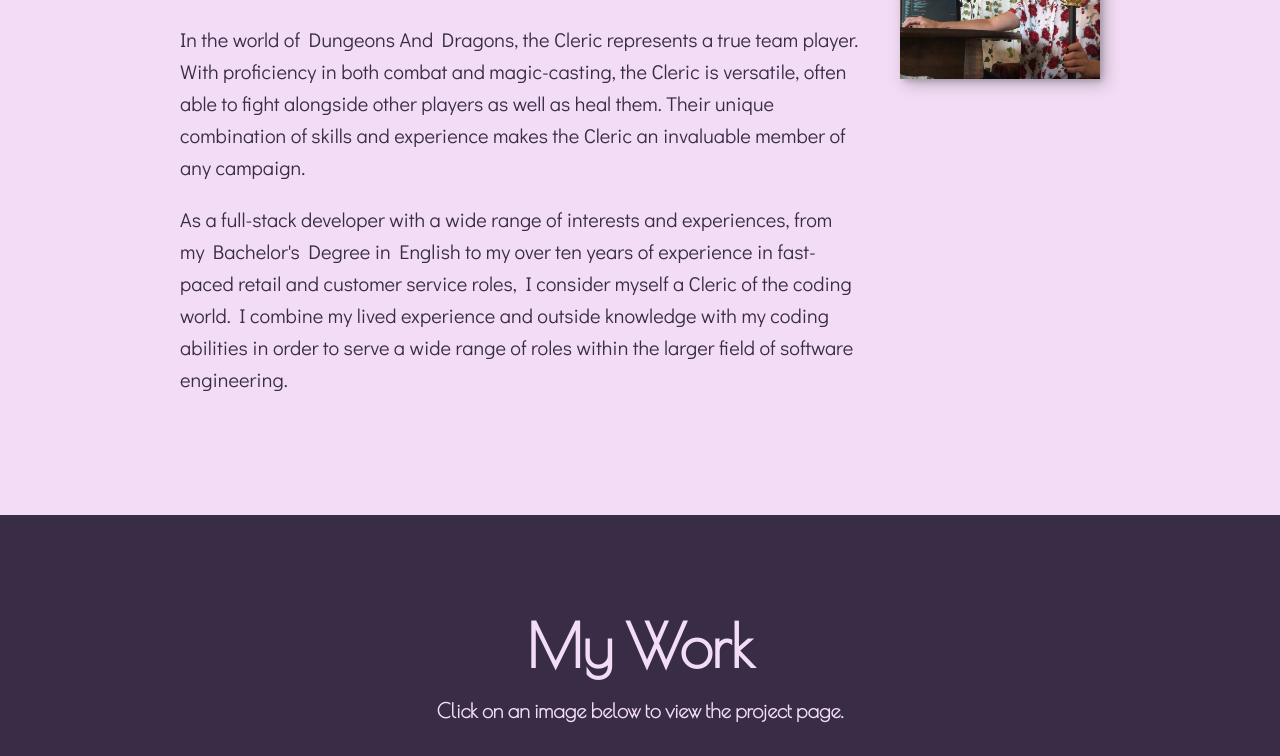
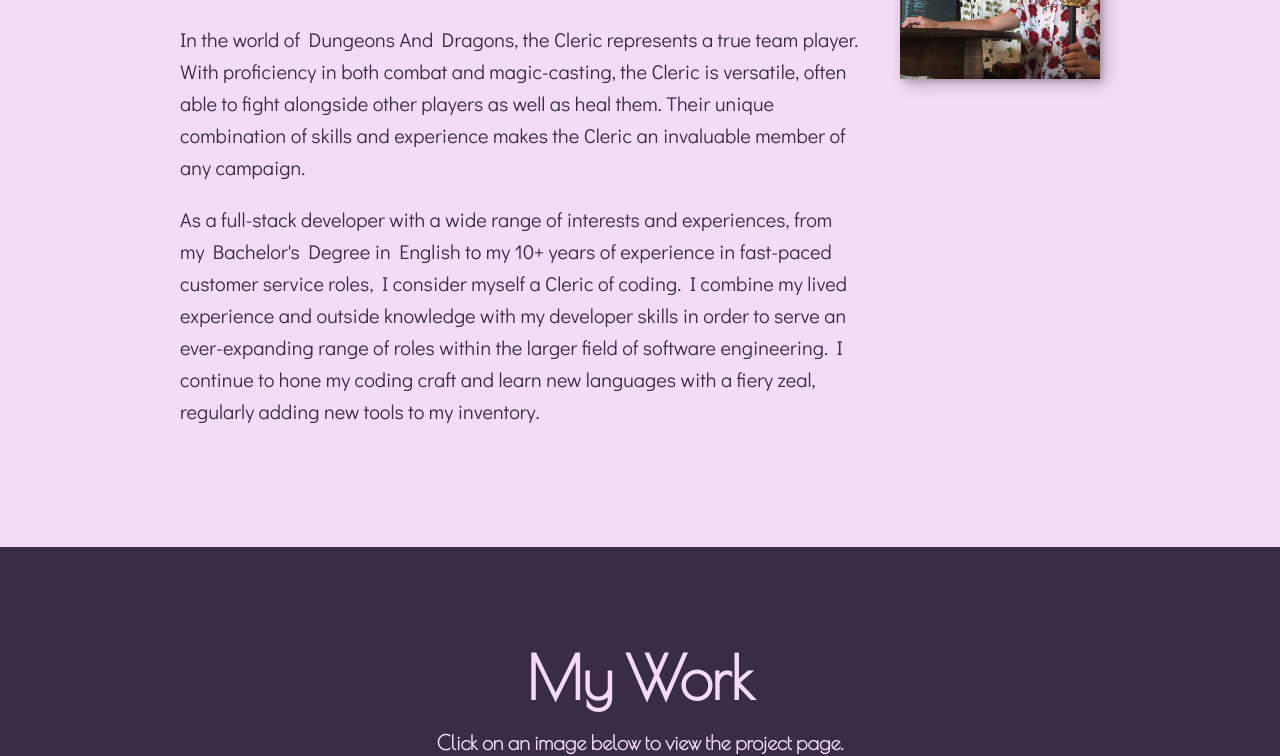
Before and after one commit to the-coding-cleric/charlie-lin-portfolio, a website: page index.html in a window 1280 px wide. Shown: the part 1564-2320 px from the top of the page. Drawn offline with nearby package versions, Linux system fonts and the light colour scheme.

Commit message:
updated about me paragraphs

```diff
--- a/index.html
+++ b/index.html
@@ -64,7 +64,7 @@
         <div class="about-me__body">
           <p> In the world of Dungeons And Dragons, the Cleric represents a true team player. With proficiency in both combat and magic-casting, the Cleric is versatile, often able to fight alongside other players as well as heal them. Their unique combination of skills and experience makes the Cleric an invaluable member of any campaign.
           </p>
-          <p> As a full-stack developer with a wide range of interests and experiences, from my Bachelor's Degree in English to my over ten years of experience in fast-paced retail and customer service roles, I consider myself a Cleric of the coding world. I combine my lived experience and outside knowledge with my coding abilities in order to serve a wide range of roles within the larger field of software engineering. </p>
+          <p> As a full-stack developer with a wide range of interests and experiences, from my Bachelor's Degree in English to my 10+ years of experience in fast-paced customer service roles, I consider myself a Cleric of coding. I combine my lived experience and outside knowledge with my developer skills in order to serve an ever-expanding range of roles within the larger field of software engineering. I continue to hone my coding craft and learn new languages with a fiery zeal, regularly adding new tools to my inventory.</p>
           </div>
           <img src="images/coding_cleric.jpg" alt="Charlie holding a cleric's staff, working magic on the code" class="about-me__img">
           </section>
```
